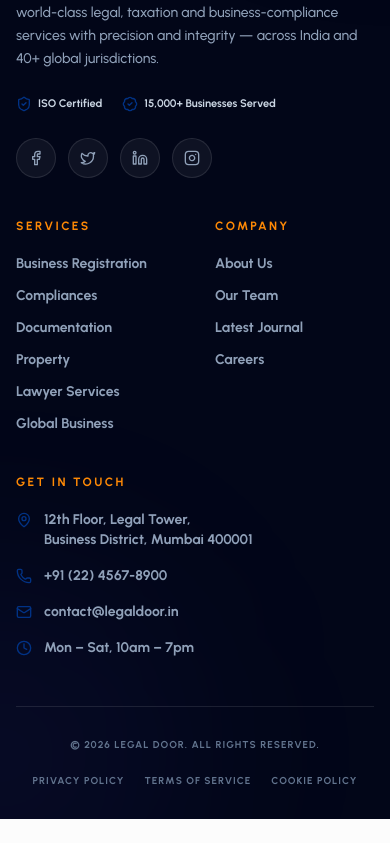
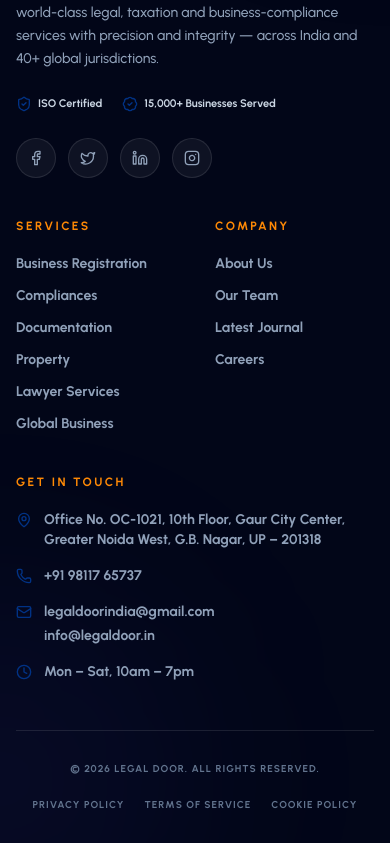
Before and after one commit to Rohansalal/Legalfrontend, a Next.js app: page / in a window 390 px wide. Shown: the part 10999-11842 px from the top of the page. Before the commit the page ends 11818 px from the top, so only its background shows below. Built offline with nearby package versions, Linux system fonts and the light colour scheme.

Commit message:
Update footer contact info to new Greater Noida office
New address (Gaur City Center, Greater Noida West), phone +91 98117 65737, and dual emails (legaldoorindia@gmail.com, info@legaldoor.in)

Co-Authored-By: Claude Opus 4.8 <noreply@anthropic.com>

```diff
--- a/components/footer.tsx
+++ b/components/footer.tsx
@@ -156,19 +156,24 @@ export function Footer() {
             <ul className="space-y-4">
               <li className="flex items-start gap-3 text-sm font-bold text-slate-400">
                 <MapPin className="w-4 h-4 text-primary shrink-0 mt-0.5" />
-                <span>12th Floor, Legal Tower,<br />Business District, Mumbai 400001</span>
+                <span>Office No. OC-1021, 10th Floor, Gaur City Center,<br />Greater Noida West, G.B. Nagar, UP – 201318</span>
               </li>
               <li>
-                <a href="tel:+912245678900" className="flex items-center gap-3 text-sm font-bold text-slate-400 hover:text-white transition-colors">
+                <a href="tel:+919811765737" className="flex items-center gap-3 text-sm font-bold text-slate-400 hover:text-white transition-colors">
                   <Phone className="w-4 h-4 text-primary shrink-0" />
-                  +91 (22) 4567-8900
+                  +91 98117 65737
                 </a>
               </li>
-              <li>
-                <a href="mailto:contact@legaldoor.in" className="flex items-center gap-3 text-sm font-bold text-slate-400 hover:text-white transition-colors">
-                  <Mail className="w-4 h-4 text-primary shrink-0" />
-                  contact@legaldoor.in
-                </a>
+              <li className="flex items-start gap-3 text-sm font-bold text-slate-400">
+                <Mail className="w-4 h-4 text-primary shrink-0 mt-0.5" />
+                <span className="flex flex-col gap-1">
+                  <a href="mailto:legaldoorindia@gmail.com" className="hover:text-white transition-colors break-all">
+                    legaldoorindia@gmail.com
+                  </a>
+                  <a href="mailto:info@legaldoor.in" className="hover:text-white transition-colors break-all">
+                    info@legaldoor.in
+                  </a>
+                </span>
               </li>
               <li className="flex items-center gap-3 text-sm font-bold text-slate-400">
                 <Clock className="w-4 h-4 text-primary shrink-0" />
```
